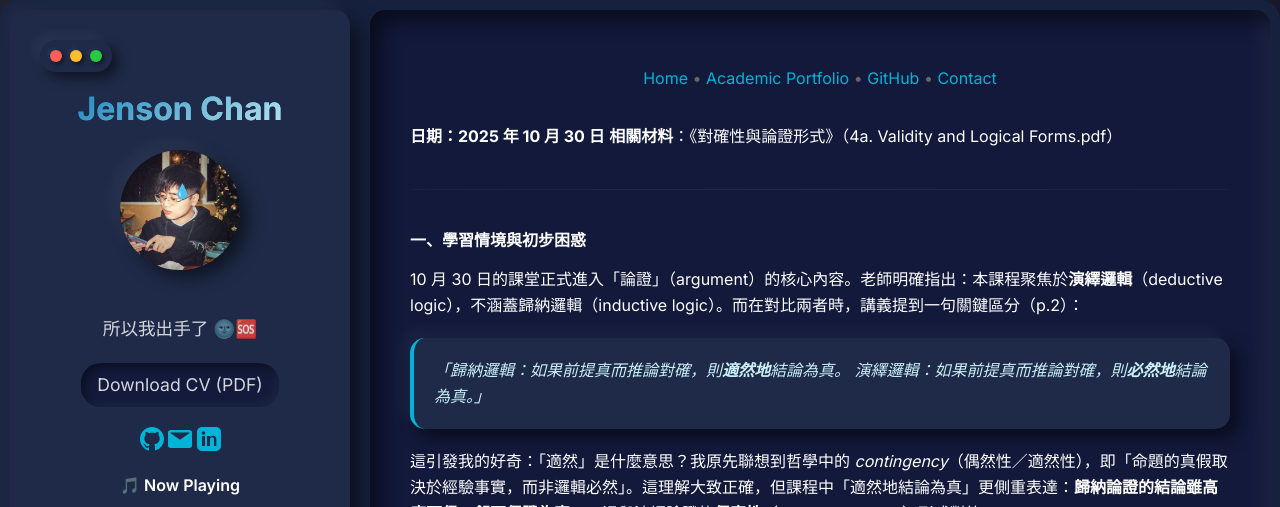
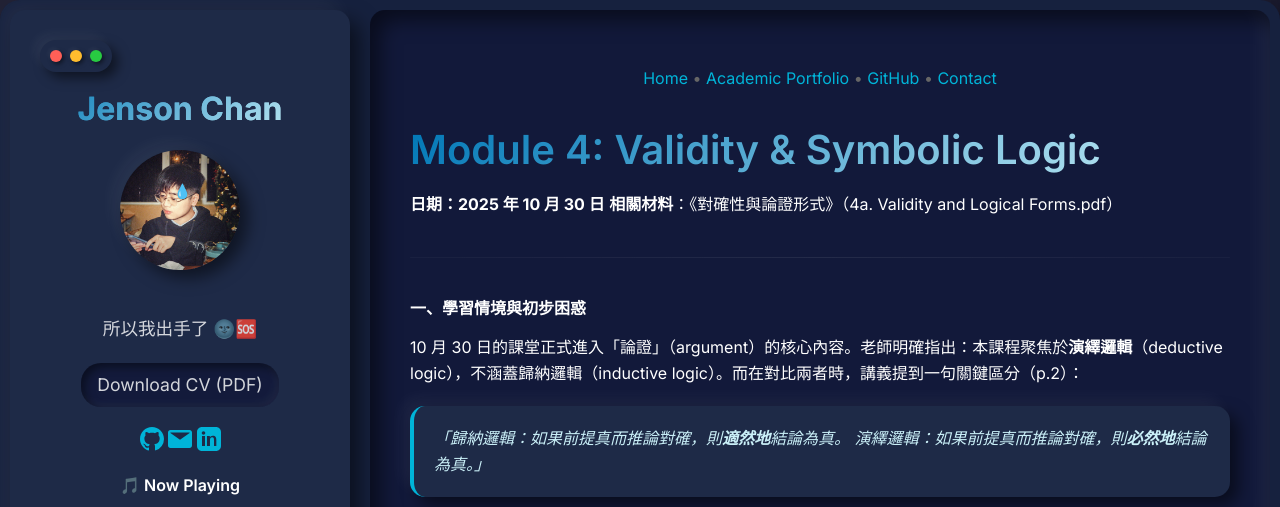
Before and after one commit to waydxd/waydxd.github.io, a Jekyll site: the page built from courses/1710/M4.md, in a window 1280 px wide, cut to the strip 0-507 px from the top of the page. Built offline with Jekyll 4.4.1, drawn with Linux system fonts in a browser that asks for light colours; comment, search, counter and statistics services are not loaded.

Commit message:
Update lecture date in Module 4 and adjust header formatting

```diff
--- a/courses/1710/M4.md
+++ b/courses/1710/M4.md
@@ -2,7 +2,7 @@
 layout: default
 title: "Module 4: Validity & Symbolic Logic"
 ---
-
+# Module 4: Validity & Symbolic Logic
 **日期：2025 年 10 月 30 日**
 **相關材料**：《對確性與論證形式》（4a. Validity and Logical Forms.pdf）
 
@@ -183,6 +183,6 @@ title: "Module 4: Validity & Symbolic Logic"
 
 ---
 
-> **Artefact**: Lecture notes from HUMA1710 on 11 April 2025;
+> **Artefact**: Lecture notes from HUMA1710 on 4 Nov 025;
 
 ---
```
